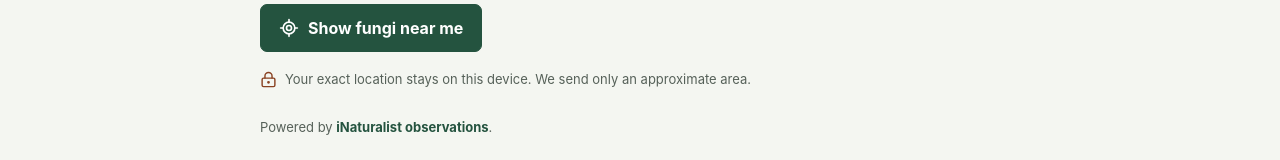
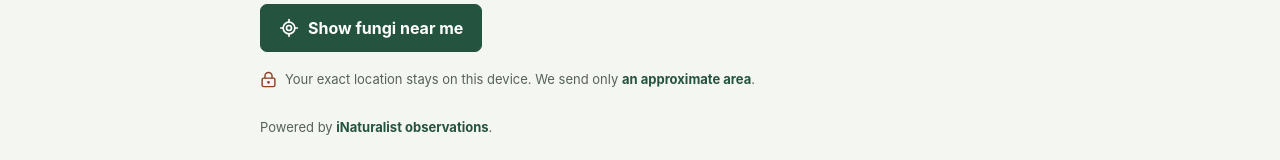
Before and after one commit to gardner/myco_nz, a Next.js app: page / in a window 1280 px wide. Shown: the part 321-481 px from the top of the page. Built offline with nearby package versions, Linux system fonts and the light colour scheme.

Commit message:
Link approximate areas to H3 documentation

```diff
--- a/components/location-experience.module.css
+++ b/components/location-experience.module.css
@@ -74,6 +74,12 @@
   flex: 0 0 auto;
   margin-top: 1px;
   color: var(--accent-dark);
+}
+
+.privacy a {
+  color: var(--action);
+  font-weight: 700;
+  text-underline-offset: 3px;
 }
 
 .source {
--- a/components/location-views.tsx
+++ b/components/location-views.tsx
@@ -42,7 +42,18 @@ export function LocationGate({
       </button>
       <p className={styles.privacy}>
         <LockKeyhole aria-hidden="true" size={17} />
-        Your exact location stays on this device. We send only an approximate area.
+        <span>
+          Your exact location stays on this device. We send only{" "}
+          <a
+            href="https://h3geo.org/docs"
+            target="_blank"
+            rel="noopener noreferrer"
+          >
+            an approximate area
+            <span className="sr-only"> (opens H3 documentation in a new tab)</span>
+          </a>
+          .
+        </span>
       </p>
       <SourceLine />
     </div>
```
Also changed, not shown: 1 other file (tests, documents, lock files or other folders).
